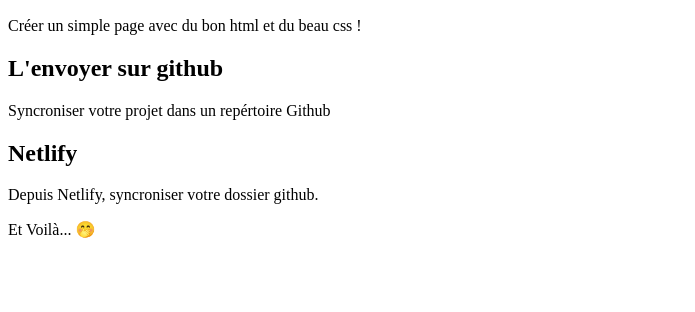
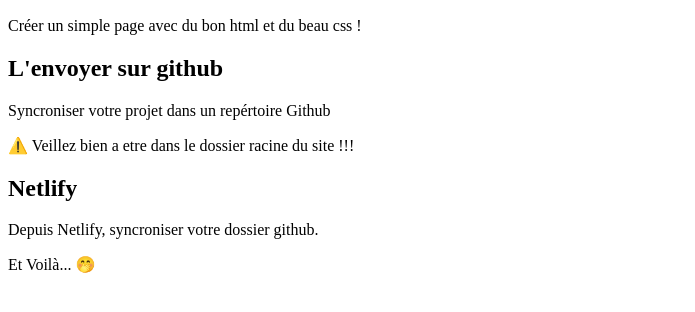
Before and after one commit to enkiBrant/workflow_netifly, a plain HTML site: page index.html in a window 1280 px wide. Shown: the part 110-422 px from the top of the page, without its empty margins (0-695 px from the left). Drawn offline with Linux system fonts and the light colour scheme.

Commit message:
add warning

```diff
--- a/index.html
+++ b/index.html
@@ -8,6 +8,7 @@
 	<p>Créer un simple page avec du bon html et du beau css !</p>
 	<h2>L'envoyer sur github</h2>
 	<p>Syncroniser votre projet dans un repértoire Github</p>
+	<p>⚠️ Veillez bien a etre dans le dossier racine du site !!!</p>
 	<h2>Netlify</h2>
 	<p>Depuis Netlify, syncroniser votre dossier github.</p>
 	<p>Et Voilà... 🤭</p>
```
